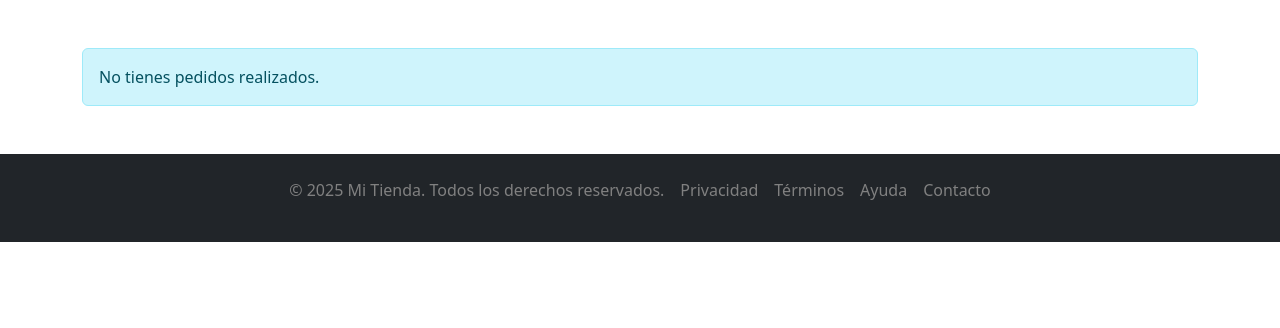
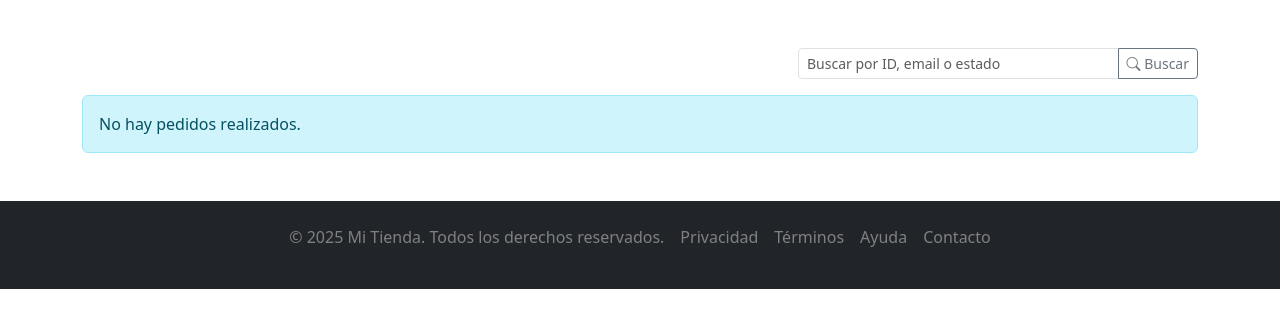
Before and after one commit to mcanadas29dev/UnedGsdProject, a Symfony app: template templates/order/index.html.twig in a window 1280 px wide. Shown: the part 56-384 px from the top of the page. Run offline with Twig, Linux system fonts and the light colour scheme; the template is opened without the code that fills it, so the values that code supplies are empty; some libraries are stand-ins or nearby versions.

Commit message:
Version nueva con oferta separada

```diff
--- a/src/Controller/StoreController.php
+++ b/src/Controller/StoreController.php
@@ -12,10 +12,16 @@ class StoreController extends AbstractController
     #[Route('/tienda', name: 'app_tienda')]
     public function index(ProductRepository $productRepository): Response
     {
+        /*
         $products = $productRepository->findAll();
 
         return $this->render('store/index.html.twig', [
             'products' => $products,
         ]);
+        */
+        $products = $productRepository->findProductsNotInOffer();
+        return $this->render('store/index.html.twig', [
+            'products' => $products,
+        ]);
     }
 }
--- a/src/Repository/OfferRepository.php
+++ b/src/Repository/OfferRepository.php
@@ -33,7 +33,7 @@ class OfferRepository extends ServiceEntityRepository
             ->andWhere('o.startDate <= :now')
             ->andWhere('o.endDate >= :now')
             ->setParameter('now', $now)
-            ->orderBy('o.startDate', 'DESC')
+            ->orderBy('o.startDate', 'ASC')
             ->getQuery()
             ->getResult();
     }
--- a/templates/base.html.twig
+++ b/templates/base.html.twig
@@ -59,9 +59,10 @@
 
             <div class="d-flex ms-auto">
                 {% if app.user %}
-                    <a href="{{ path('app_logout') }}" class="btn btn-outline-success me-3" aria-label="Cerrar sesión" title="Salir">
+                    <a href="{{ path('app_logout') }}" class="btn btn-outline-success me-3" aria-label="Cerrar sesión" title={{ app.user.email }} class="small">
                         <i class="bi bi-box-arrow-right"></i>
-                        {{ app.user.email }} {# o email, o el campo que uses #}
+                        Salir
+                        {#{{ app.user.email }} #} {# o email, o el campo que uses #}
                     </a>
                 {% else %}
                     <a href="{{ path('app_login') }}" class="btn btn-outline-success me-3" aria-label="Login" title="Entrar">
--- a/templates/home/index.html.twig
+++ b/templates/home/index.html.twig
@@ -28,7 +28,7 @@
             <div class="col-lg-8">
                 <article class="mb-5">
                 <h1 class="mb-3">Título del artículo </h1>
-                <img src="{{ asset('images/portada.jpeg') }}" alt="Imagen destacada" class="img-fluid mb-4 rounded">
+                <img src="{{ asset('images/cover.png') }}" alt="Imagen destacada" class="img-fluid mb-4 rounded">
                 <p>Lorem ipsum dolor sit amet, consectetur adipiscing elit. Nullam nec facilisis erat. Vivamus rhoncus, magna at dapibus convallis, libero elit condimentum erat, non condimentum neque purus a urna.</p>
                 <p>Phasellus vulputate nisi nec metus convallis, et commodo urna tincidunt. Donec eu lacus nec lorem hendrerit dignissim.</p>
                 <h2>Subtítulo de sección</h2>
--- a/templates/offer/offer.html.twig
+++ b/templates/offer/offer.html.twig
@@ -60,10 +60,10 @@
                 {% endif %}
 
                 <div class="card-body d-flex flex-column">
-                    <h5 class="card-title">{{ offer.product.name }}</h5>
-                    <p class="card-text text-muted mb-1">
+                    <h4 class="card-title text-center">{{ offer.product.name }}</h4>
+                    <p class="card-text text-muted mb-1 text-center"><h4 class="text-center">
                         <del>{{ offer.product.price|number_format(2) }} €</del>
-                        <strong class="text-success">{{ offer.offerPrice|number_format(2) }} €</strong>
+                        <strong class="text-success">{{ offer.offerPrice|number_format(2) }} €</h4></strong>
                     </p>
                     <p class="text-secondary small mt-auto">
                         <i class="bi bi-clock-history"></i>
--- a/templates/order/index.html.twig
+++ b/templates/order/index.html.twig
@@ -1,3 +1,4 @@
+{#
 {% extends 'base.html.twig' %}
 
 {% block title %}Mis Pedidos - Mi Tienda{% endblock %}
@@ -51,3 +52,94 @@
     </div>
 {% endif %}
 {% endblock %}
+
+#}
+{% extends 'base.html.twig' %}
+
+{% block title %}{{ tituloAlmacen }} - GreenHarvest{% endblock %}
+
+{% block body %}
+    {% block tituloAlmacen %}
+        <h1 class="mb-4">{{ tituloAlmacen }}</h1>
+    {% endblock %}
+
+    {# Formulario de búsqueda #}
+    <form method="get" class="mb-3 d-flex justify-content-end">
+        <div class="input-group input-group-sm" style="max-width: 400px;">
+            <input type="text" name="find_order" class="form-control"
+                   placeholder="Buscar por ID, email o estado"
+                   value="{{ find_order }}">
+            <button class="btn btn-outline-secondary" type="submit">
+                <i class="bi bi-search"></i> Buscar
+            </button>
+        </div>
+    </form>
+
+    {% if orders is empty %}
+        <div class="alert alert-info">
+            {% if find_order %}
+                No se encontraron pedidos que coincidan con "{{ find_order }}".
+                <a href="{{ path('app_order_index') }}" class="alert-link">Ver todos los pedidos</a>
+            {% else %}
+                No hay pedidos realizados.
+            {% endif %}
+        </div>
+    {% else %}
+        <div class="table-responsive">
+            <table class="table table-hover table-bordered align-middle">
+                <thead class="table-light">
+                    <tr>
+                        <th>ID</th>
+                        <th>Usuario</th>
+                        <th>Fecha</th>
+                        <th>Estado</th>
+                        <th>Items</th>
+                        <th class="text-center">Acciones</th>
+                    </tr>
+                </thead>
+                <tbody>
+                    {% for order in orders %}
+                        <tr>
+                            <td><strong>#{{ order.id }}</strong></td>
+                            <td>{{ order.user.email }}</td>
+                            <td>{{ order.createdAt|date('d/m/Y H:i') }}</td>
+                            <td>
+                                <span class="badge bg-primary">{{ order.status.name }}</span>
+                            </td>
+                            <td>{{ order.items|length }}</td>
+                            <td class="text-center">
+                                {% if is_granted('ROLE_PICKER') %}
+                                    <a href="{{ path('app_order_show_store', {id: order.id}) }}"
+                                       class="btn btn-sm btn-outline-primary">
+                                        <i class="bi bi-eye"></i> Ver pedido
+                                    </a>
+                                {% else %}
+                                    <a href="{{ path('app_order_show', {id: order.id}) }}"
+                                       class="btn btn-sm btn-outline-primary">
+                                        <i class="bi bi-info-circle"></i> Ver detalle
+                                    </a>
+                                {% endif %}
+                            </td>
+                        </tr>
+                    {% else %}
+                        <tr>
+                            <td colspan="6" class="text-center">No hay pedidos.</td>
+                        </tr>
+                    {% endfor %}
+                </tbody>
+            </table>
+        </div>
+
+        {# Paginación #}
+        {% if orders is not empty %}
+            <nav aria-label="Page navigation" class="mt-4">
+                <div class="d-flex justify-content-center">
+                    {{ knp_pagination_render(orders, '@KnpPaginator/Pagination/bootstrap_v5_pagination.html.twig', {
+                        'prev_message': '<i class="bi bi-arrow-left"></i> Anterior',
+                        'next_message': 'Siguiente <i class="bi bi-arrow-right"></i>'
+                    }) }}
+                </div>
+            </nav>
+        {% endif %}
+    {% endif %}
+{% endblock %}
```
Also changed, not shown: src/Controller/OrderController.php (+32 -0 lines), src/Repository/ProductRepository.php (+20 -0 lines), public/images/cover.png (added), 2 other files.
